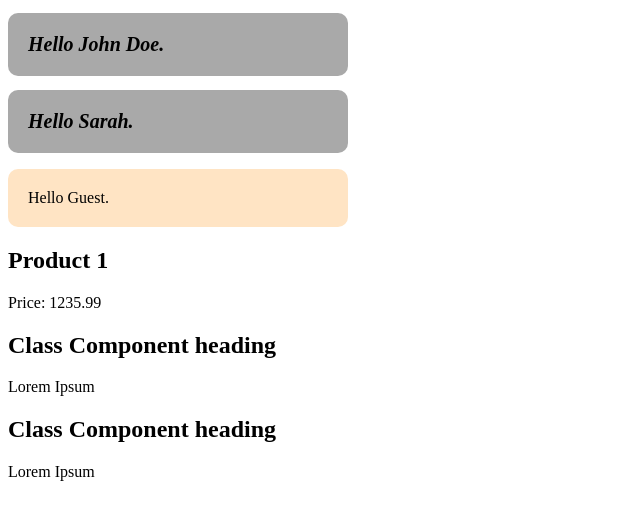
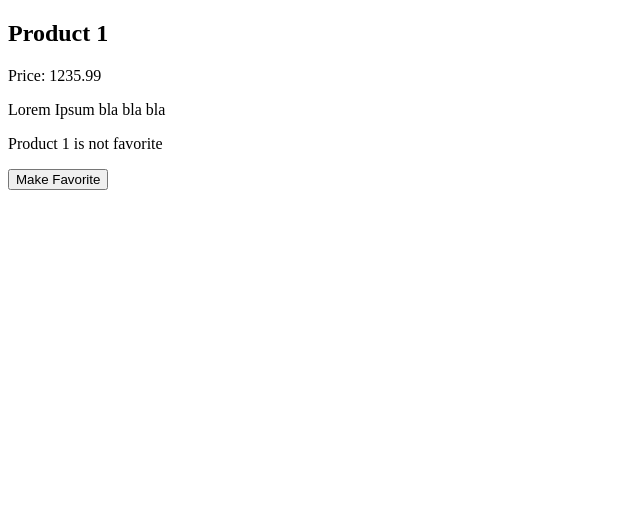
Before and after one commit to fc-fullstack-courses/pfe-2024-1-react-lessons, a React (Vite) app: page / in a window 1280 px wide. Shown: the top 520 px of the page, without its empty margins (0-640 px from the left). Built offline with nearby package versions, Linux system fonts and the light colour scheme.

Commit message:
Add state example

```diff
--- a/src/App.jsx
+++ b/src/App.jsx
@@ -76,11 +76,11 @@ function App() {
 
   return (
     <>
-      <Greeting userFirstName='John' userLastName='Doe' />
+      {/* <Greeting userFirstName='John' userLastName='Doe' />
       <Greeting userFirstName='Sarah' />
-      <Greeting />
+      <Greeting /> */}
       <Product product={product1} />
-      {shouldClassComponentsRender ? (
+      {/* {shouldClassComponentsRender ? (
         <MyClassComponent />
       ) : (
         <MyFunctionalComponent />
@@ -89,7 +89,7 @@ function App() {
         <MyClassComponent />
       ) : (
         <MyFunctionalComponent />
-      )}
+      )} */}
     </>
   );
 }
--- a/src/components/Product/index.jsx
+++ b/src/components/Product/index.jsx
@@ -1,16 +1,32 @@
 import React from 'react';
 
 class Product extends React.Component {
+  constructor(props) {
+    super(props);
+
+    this.state = {
+      isFavorite: false,
+    };
+  }
+
+  // state = {};
+
   render() {
     const {
-      product: { id, name, price, desicription },
+      product: { id, name, price, description },
     } = this.props;
+
+    const { isFavorite } = this.state;
 
     return (
       <article id={`product-${id}`}>
         <h2>{name}</h2>
         <p>Price: {price}</p>
-        <p>{desicription}</p>
+        <p>{description}</p>
+        {/* <p>{name} is {isFavorite ? '': 'not'} favorite</p> */}
+        <p>{name} is {!isFavorite && 'not'} favorite</p>
+        {/* {isFavorite && <p>{name} is favorite</p>} */}
+        <button>Make Favorite</button>
       </article>
     );
   }
```
